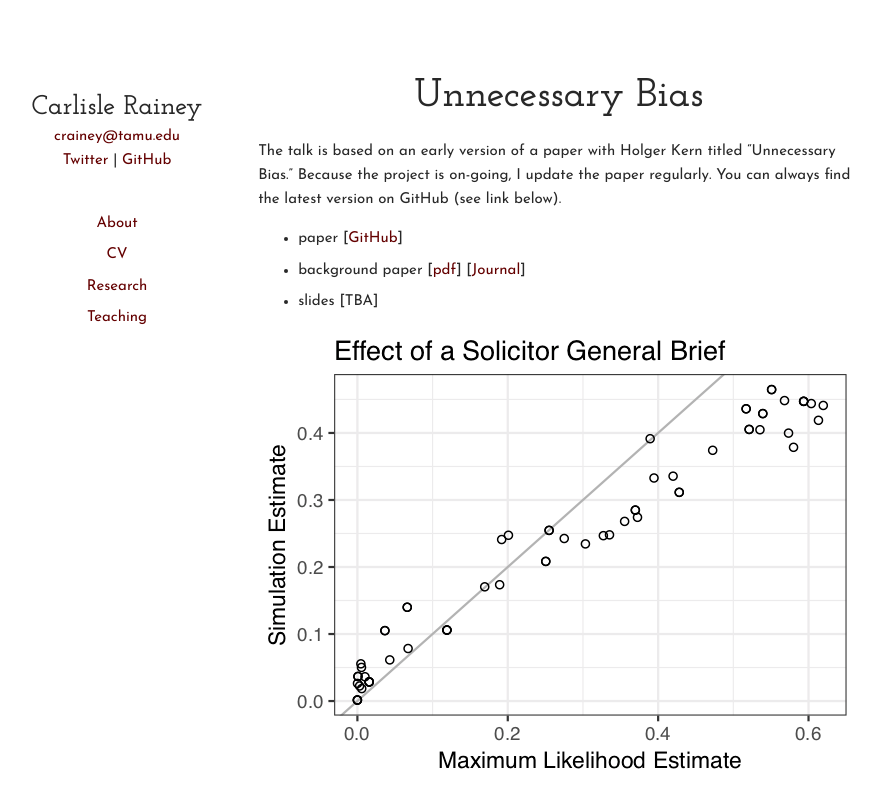
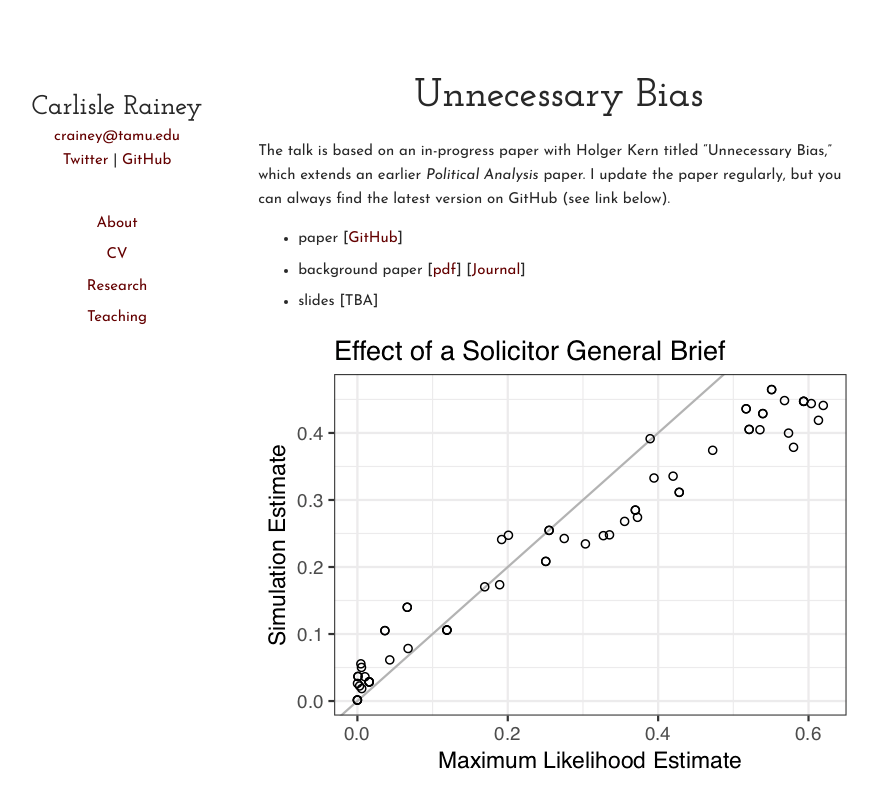
Before and after one commit to carlislerainey/carlislerainey.github.io, a Jekyll site: the page built from talk/index.md, in a window 1280 px wide. Shown: the top 808 px of the page, without its empty margins (204-1085 px from the left). Built offline with Jekyll 4.4.1, drawn with Linux system fonts in a browser that asks for light colours.

Commit message:
edit talk page

```diff
--- a/talk/index.md
+++ b/talk/index.md
@@ -4,7 +4,7 @@
 ---
 # Unnecessary Bias
 
-The talk is based on an early version of a paper with Holger Kern titled "Unnecessary Bias." Because the project is on-going, I update the paper regularly. You can always find the latest version on GitHub (see link below).
+The talk is based on an in-progress paper with Holger Kern titled "Unnecessary Bias," which extends an earlier *Political Analysis* paper. I update the paper regularly, but you can always find the latest version on GitHub (see link below).
 
 - paper [[GitHub](https://github.com/carlislerainey/unnecessary/blob/master/doc/unnecessary.pdf)]
 - background paper [[pdf](http://www.carlislerainey.com/papers/bias.pdf)]  [[Journal](https://www.cambridge.org/core/journals/political-analysis/article/transformationinduced-bias-unbiased-coefficients-do-not-imply-unbiased-quantities-of-interest/03D30CD9B8851C67717B8782D8BDC122/core-reader)]
```
